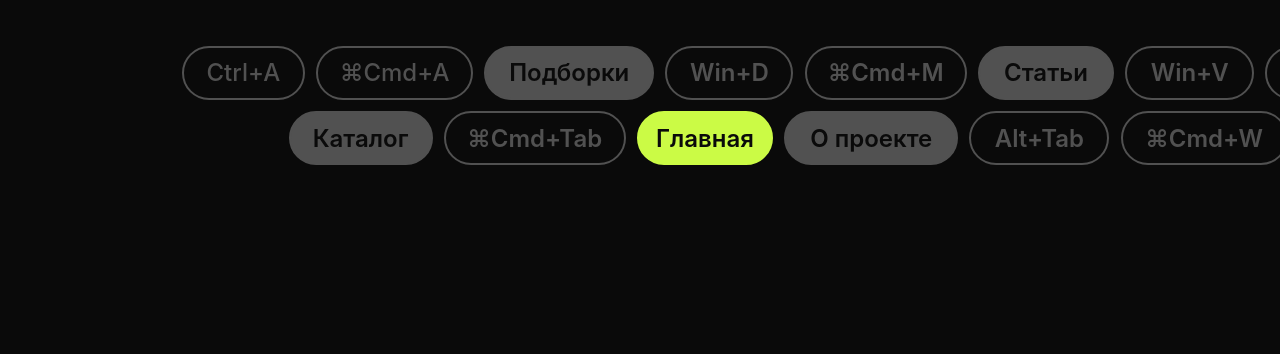
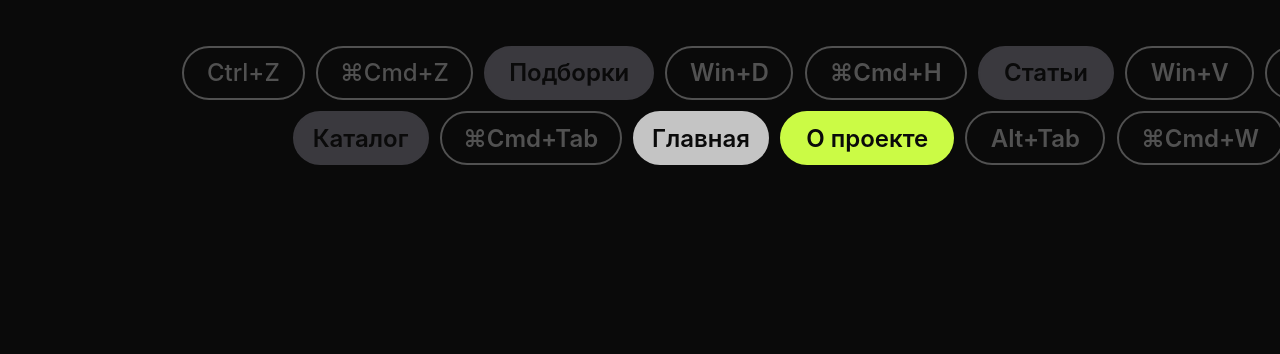
Before and after one commit to bozzhik/me, a plain HTML site: page hotkey/2.html in a window 1280 px wide. Shown: the top 354 px of the page. Drawn offline with Linux system fonts and the light colour scheme; a web font is replaced by a local one.

Commit message:
@colors/text

```diff
--- a/hotkey/2.css
+++ b/hotkey/2.css
@@ -106,8 +106,8 @@ h5 {
 .tags-index1-3 h3 {
     height: 50px;
     width: 166px;
-    border: 2.5px solid #515151;
-    background-color: #515151;
+    border: 2.5px solid #3A393E;
+    background-color: #3A393E;
     border-radius: 42px;
     font-size: 1.5rem;
     font-weight: 600;
@@ -118,8 +118,8 @@ h5 {
     place-items: center;
 }
 .tags-index1-3 h3:hover {
-    background-color: #CBFB45;
-    border: 2.5px solid #CBFB45;
+    background-color: #3A393E;
+    border: 2.5px solid #3A393E;
 }
 .tags-index1-4 h3 {
     height: 50px;
@@ -150,8 +150,8 @@ h5 {
 .tags-index1-6 h3 {
     height: 50px;
     width: 132px;
-    border: 2.5px solid #515151;
-    background-color: #515151;
+    border: 2.5px solid #3A393E;
+    background-color: #3A393E;
     border-radius: 42px;
     font-size: 1.5rem;
     font-weight: 600;
@@ -162,8 +162,8 @@ h5 {
     place-items: center;
 }
 .tags-index1-6 h3:hover {
-    background-color: #CBFB45;
-    border: 2.5px solid #CBFB45;
+    background-color: #3A393E;
+    border: 2.5px solid #3A393E;
 }
 .tags-index1-7 h3 {
     height: 50px;
@@ -194,8 +194,8 @@ h5 {
 .tags-index2-1 h3 {
     height: 50px;
     width: 132px;
-    border: 2.5px solid #515151;
-    background-color: #515151;
+    border: 2.5px solid #3A393E;
+    background-color: #3A393E;
     border-radius: 42px;
     font-size: 1.5rem;
     font-weight: 600;
@@ -206,22 +206,8 @@ h5 {
     place-items: center;
 }
 .tags-index2-1 h3:hover {
-    background-color: #CBFB45;
-    border: 2.5px solid #CBFB45;
-}
-.tags-index2-1 h3 {
-    height: 50px;
-    width: 140px;
-    border: 2.5px solid #515151;
-    background-color: #515151;
-    border-radius: 42px;
-    font-size: 1.5rem;
-    font-weight: 600;
-    font-family: "SF Pro Display", sans-serif;
-    font-style: normal;
-    color: #0A0A0A;
-    display: grid;
-    place-items: center;
+    background-color: #3A393E;
+    border: 2.5px solid #3A393E;
 }
 .tags-index2-2 h3 {
     height: 50px;
@@ -239,6 +225,24 @@ h5 {
 .tags-index2-3 h3 {
     height: 50px;
     width: 132px;
+    border: 2.5px solid #C4C4C4;
+    background-color: #C4C4C4;
+    border-radius: 42px;
+    font-size: 1.5rem;
+    font-weight: 600;
+    font-family: "SF Pro Display", sans-serif;
+    font-style: normal;
+    color: #0A0A0A;
+    display: grid;
+    place-items: center;
+}
+.tags-index2-3 h3:hover {
+    background-color: #CBFB45;
+    border: 2.5px solid #CBFB45
+}
+.tags-index2-4 h3 {
+    height: 50px;
+    width: 170px;
     border: 2.5px solid #CBFB45;
     background-color: #CBFB45;
     border-radius: 42px;
@@ -250,27 +254,9 @@ h5 {
     display: grid;
     place-items: center;
 }
-.tags-index2-3 h3:hover {
-    background-color: #515151;
-    border: 2.5px solid #515151;
-}
-.tags-index2-4 h3 {
-    height: 50px;
-    width: 170px;
-    border: 2.5px solid #515151;
-    background-color: #515151;
-    border-radius: 42px;
-    font-size: 1.5rem;
-    font-weight: 600;
-    font-family: "SF Pro Display", sans-serif;
-    font-style: normal;
-    color: #0A0A0A;
-    display: grid;
-    place-items: center;
-}
 .tags-index2-4 h3:hover {
-    background-color: #CBFB45;
-    border: 2.5px solid #CBFB45;
+    background-color: #C4C4C4;
+    border: 2.5px solid #C4C4C4;
 }
 .tags-index2-5 h3 {
     height: 50px;
--- a/hotkey/2.html
+++ b/hotkey/2.html
@@ -14,11 +14,11 @@
 <div class="block2">
   <div class="tags-index">
     <div class="tags-index1">
-      <div class="tags-index1-1"><h3>Ctrl+A</h3></div>
-      <div class="tags-index1-2"><h3>⌘Cmd+A</h3></div>
+      <div class="tags-index1-1"><h3>Ctrl+Z</h3></div>
+      <div class="tags-index1-2"><h3>⌘Cmd+Z</h3></div>
       <a href=""><div class="tags-index1-3"><h3>Подборки</h3></div></a>
       <div class="tags-index1-4"><h3>Win+D</h3></div>
-      <div class="tags-index1-5"><h3>⌘Cmd+M</h3></div>
+      <div class="tags-index1-5"><h3>⌘Cmd+H</h3></div>
       <a href=""><div class="tags-index1-6"><h3>Статьи</h3></div></a>
       <div class="tags-index1-7"><h3>Win+V</h3></div>
       <div class="tags-index1-8"><h3>Win+E</h3></div>
@@ -35,7 +35,7 @@
   <div class="startup-index">
     <div class="startup-text-index">
     <h4>Узнай о запуске <b>hotkeys!</b></h4>
-    <h5>Чтобы стать одним из первых людей, которые опробуют наш<br> сервис, ты можешь оставить здесь свой адрес своей электронной<br> почты – и мы оповестим тебя, когда сервис заработает!</h5>
+    <h5>hotkeys — это архив полезных сочетаний клавиш с гибким поиском<br>и удобной структурой, доступный по клику в любой момент.<br><br>Оставь свой e-mail и стань первым, кто опробует сервис!<br>Узнать подробнее можно во вкладке <a href="./about.html"><font color="#CBFB45">«О проекте»</font></a></h5>
     </div>
     <div class="startup-email-index">
       <div class="email-form">
```
